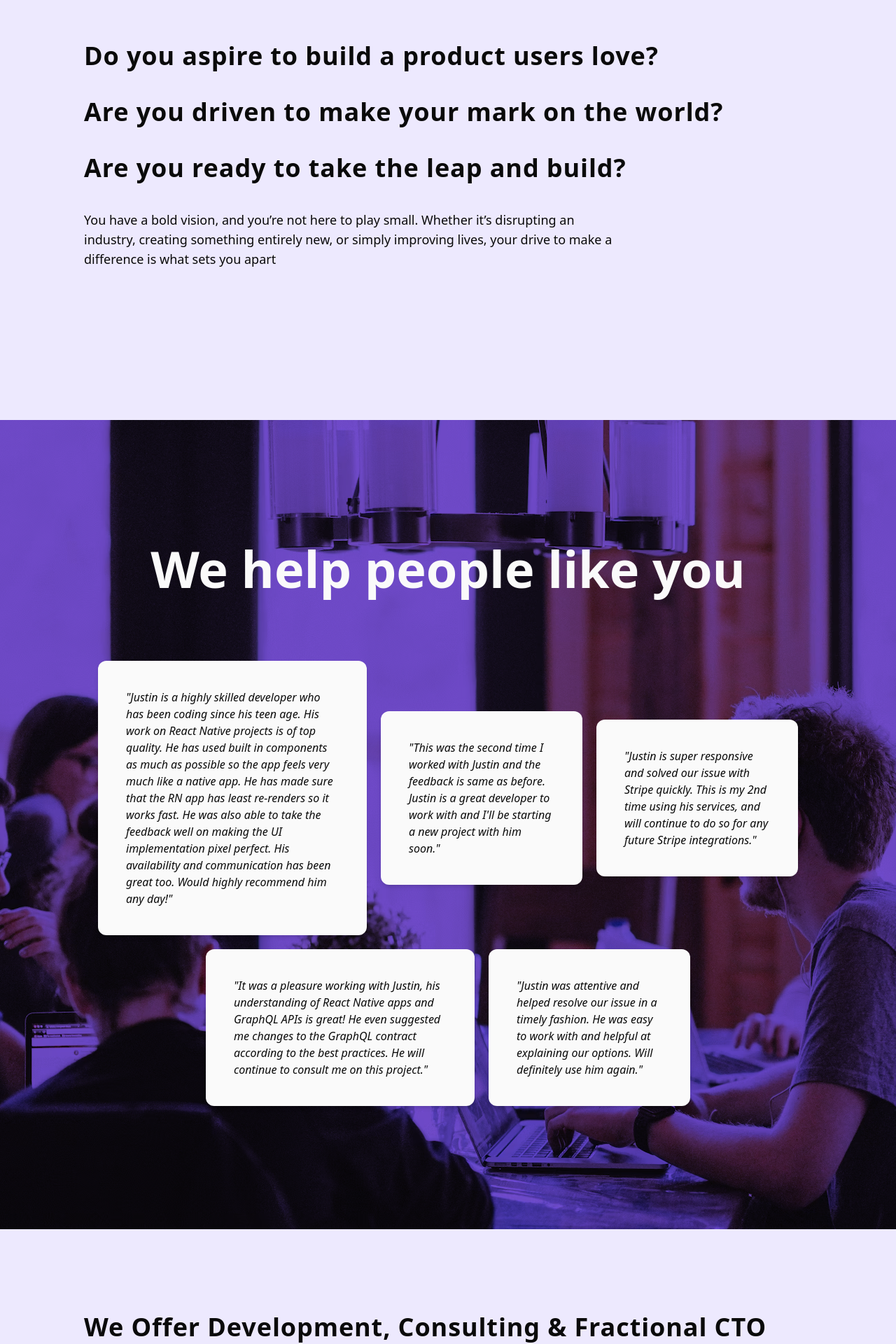
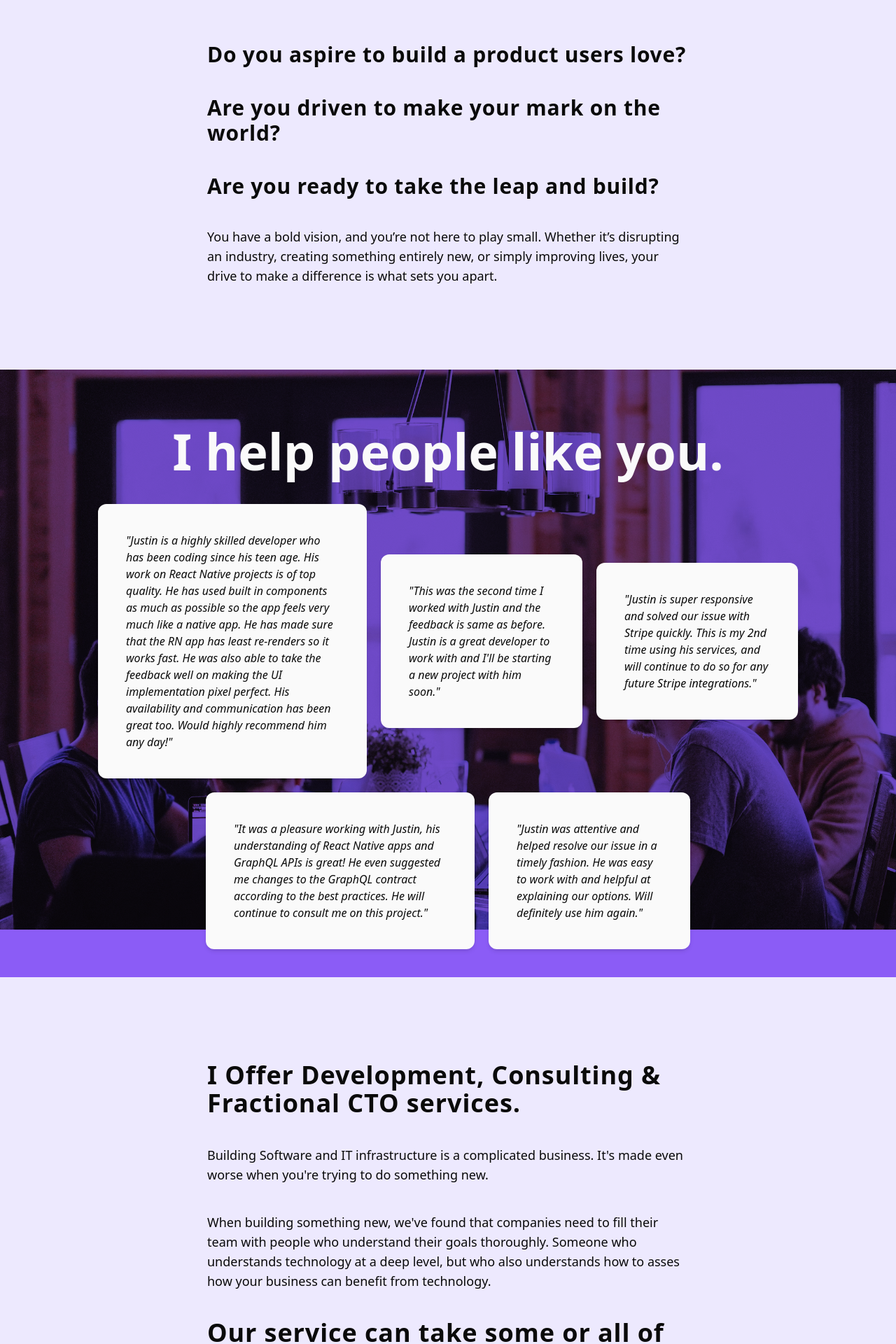
Before and after one commit to FFX3/supabase-nextjs-rn-template, a Next.js app in the folder nextjs/: page / in a window 1280 px wide. Shown: the part 860-2780 px from the top of the page at 70% size. Built offline with nearby package versions, Linux system fonts and the light colour scheme.

Commit message:
landing page built

```diff
--- a/nextjs/package.json
+++ b/nextjs/package.json
@@ -11,6 +11,7 @@
     "relay": "relay-compiler"
   },
   "dependencies": {
+    "@calcom/embed-react": "^1.5.2",
     "@emotion/react": "^11.14.0",
     "@emotion/styled": "^11.14.0",
     "@fontsource/roboto": "^5.1.0",
--- a/nextjs/src/app/globals.css
+++ b/nextjs/src/app/globals.css
@@ -68,6 +68,9 @@
     background: no-repeat url(/collaboration.avif);
     background-blend-mode: multiply;
     background-position: bottom;
+    height: 100%;
+    background-size: cover;
+    z-index: -10;
 }
 
 @keyframes animate {
@@ -76,19 +79,6 @@
   }
   100% {
     transform: translate(-25%, -75%) rotate(360deg);
-  }
-}
-
-@media (min-width: 1250px) {
-  @keyframes expand {
-    0% {
-      width: 50vw;
-      height: 50vw;
-    }
-    100% {
-      width: 180vw;
-      height: 180vw;
-    }
   }
 }
 
--- a/nextjs/src/app/page.tsx
+++ b/nextjs/src/app/page.tsx
@@ -29,11 +29,11 @@ function CTASqueeze() {
 
 function CTA3Tier() {
     return (
-        <section className="bg-violet-100 text-neutral-950 p-3 isolate pb-72">
-          <div className="m-auto max-w-7xl p-10 text-center">
-            <h3 className="m-10 text-center text-4xl font-semibold tracking-wide">How can we help you?</h3>
-            <div className="w-full grid grid-cols-3 text-left gap-4">
-                <div className="m-auto bg-white p-10 rounded-xl shadow-md h-full flex flex-col gap-6 justify-between">
+        <section className="bg-violet-100 text-neutral-950 p-3 isolate pb-72" id="CTA">
+          <div className="m-auto max-w-7xl text-center">
+            <h3 className="md:my-10 text-center text-2xl md:text-4xl p-10 font-semibold tracking-wide">How can I help you?</h3>
+            <div className="w-full grid lg:grid-cols-3 text-left gap-4">
+                <div className="m-auto bg-white p-10 rounded-xl shadow-md h-full w-full flex flex-col gap-6 justify-between">
                   <div>
                     <h4 className="text-left text-lg font-semibold tracking-wide">
                       Project planning consultation
@@ -44,31 +44,30 @@ function CTA3Tier() {
                       estimate costs?
                     </p>
                     <p className="mt-4">
-                      We'll go over you project, I'll take notes all your
-                      questions and project requirements. After that meeting
-                      I'll do the necessary research and comeback with a
-                      gameplan tailor made for you.
+                      We'll go over your project, and I'll note all your
+                      questions and project requirements. After that meeting,
+                      I'll do the necessary research and come back with a game
+                      plan tailored for you.
                     </p>
                   </div>
                   <div>
                     <p className="text-center text-4xl font-semibold">
                       $479
                     </p>
-                    <a href="/project-planning-and-consultation">
-                      <div className="bg-violet-700 text-white font-semibold p-4 rounded-lg mt-4 text-center" >
+                    <a href="/offers/project-planning">
+                      <div className="bg-violet-700 hover:bg-violet-500 text-white font-semibold p-4 rounded-lg mt-4 text-center" >
                         Book now
                       </div>
                     </a>
                   </div>
                 </div>
-                <div className="m-auto bg-white p-10 rounded-xl shadow-md h-full flex flex-col gap-6 justify-between">
+                <div className="m-auto bg-white p-10 rounded-xl shadow-md h-full w-full flex flex-col gap-6 justify-between">
                   <div>
                     <h4 className="text-left text-lg font-semibold tracking-wide">
                       Software Development
                     </h4>
                     <p className="mt-4">
-                      Are you ready to start building your application? Do you
-                      know exactly what you need?
+                      Are you ready to start building your application?
                     </p>
                     <p className="mt-4">
                       Let's set up some milestones and get building!
@@ -78,12 +77,14 @@ function CTA3Tier() {
                     <p className="text-center text-4xl font-semibold">
                       Starting at $5000
                     </p>
-                    <div className="bg-violet-700 text-white font-semibold p-4 rounded-lg mt-4 text-center" >
+                    <a href="/offers/software-development">
+                      <div className="bg-violet-700 hover:bg-violet-500 text-white font-semibold p-4 rounded-lg mt-4 text-center" >
                         Start building
                       </div>
+                    </a>
                   </div>
                 </div>
-                <div className="m-auto bg-white p-10 rounded-xl shadow-md h-full flex flex-col gap-6 justify-between">
+                <div className="m-auto bg-white p-10 rounded-xl shadow-md h-full w-full flex flex-col gap-6 justify-between">
                   <div>
                     <h4 className="text-left text-lg font-semibold tracking-wide">
                       Fractional CTO
@@ -96,14 +97,16 @@ function CTA3Tier() {
                       your IT infrastructure?
                     </p>
                     <p className="mt-4">
-                      Do you need someone with technical experience on your
-                      team to help make sound business decisions?
+                      Do you need someone on your team with technical
+                      experience to help make sound business decisions?
                     </p>
                   </div>
                   <div>
-                    <div className="bg-violet-700 text-white font-semibold p-4 rounded-lg mt-4 text-center" >
+                    <a href="/offers/fractional-cto">
+                      <div className="bg-violet-700 hover:bg-violet-500 text-white font-semibold p-4 rounded-lg mt-4 text-center" >
                         Interview
                       </div>
+                    </a>
                   </div>
                 </div>
             </div>
@@ -115,16 +118,13 @@ function CTA3Tier() {
 
 function HeroSection() {
     return (
-      <section className="isolate z-0 bg-neutral-50 text-neutral-50">
-        <a href="/blog" className="text-white z-10 float-end p-10 underline underline-offset-2 mix-blend-difference">Blog</a>
-        <div className="h-screen w-screen absolute rotate-45 hidden">
-          <div className="h-screen w-1/2 right-0 absolute bg-neutral-900" />
-        </div>
+      <section className="isolate z-0 text-neutral-50">
+        <a href="/blog" className="hidden text-white z-10 absolute right-0 p-10 underline underline-offset-2 mix-blend-difference">Blog</a>
         <div className="liquid overflow-hidden" />
-        <div className="h-screen flex items-center justify-center">
+        <div className="h-screen flex items-center justify-center w-screen">
           <div className="max-w-xl m-3">
-            <h1 className="text-6xl md:text-8xl font-semibold mix-blend-difference text-white">Launch&nbsp;Big. Lead&nbsp;Bold.</h1>
-            <h2 className="mt-4 text-2xl font-semibold text-violet-100 tracking-widest">Helping early entrepreneurs turn ambitious ideas into reality.</h2>
+            <h1 className="text-5xl sm:text-6xl lg:text-8xl font-semibold mix-blend-difference text-white">Launch&nbsp;Big. Lead&nbsp;Bold.</h1>
+            <h2 className="mt-4 sm:text-2xl font-semibold text-violet-100 tracking-widest">Helping early entrepreneurs turn ambitious ideas into reality.</h2>
             <a href="#CTA" className="cta-button tracking-wider text-3xl font-semibold p-4 mt-4 max-w-xs text-neutral-900">
               Let's Start Building
             </a>
@@ -136,43 +136,48 @@ function HeroSection() {
 
 function SocialProof() {
     return (<>
-        <section className="img-bg bg-violet-100 text-neutral-950 p-3 md:p-20 mt-24 isolate shadow-xl">
-          <h3 className="text-7xl font-semibold text-center m-24 text-neutral-50">We help people like you</h3>
-          <div className="flex gap-5 justify-center items-center flex-wrap max-w-5xl mx-auto m-24">
-            <div className="w-96 shadow-md rounded-xl p-10 bg-neutral-50">
+        <section className="text-neutral-950 bg-violet-500 isolate shadow-xl">
+          <div className="img-bg h-full w-full absolute hidden lg:block" />
+          <div className="w-full flex items-center flex-col py-10">
+            <h3 className="text-2xl md:text-7xl font-semibold text-center my-3 md:my-10 text-neutral-50">I help people like you.</h3>
+            <div className="px-3">
+              <div className="flex gap-5 justify-center items-center flex-wrap max-w-5xl md:mx-auto">
+                <div className="md:w-96 shadow-md rounded-xl p-10 bg-neutral-50">
                   <p className="">
                   <i>
                   "Justin is a highly skilled developer who has been coding since his teen age. His work on React Native projects is of top quality. He has used built in components as much as possible so the app feels very much like a native app. He has made sure that the RN app has least re-renders so it works fast. He was also able to take the feedback well on making the UI implementation pixel perfect. His availability and communication has been great too. Would highly recommend him any day!"
                       </i>
                   </p>
                 </div>
-            <div className="w-72 shadow-md rounded-xl p-10 bg-neutral-50">
+                <div className="md:w-72 shadow-md rounded-xl p-10 bg-neutral-50">
                   <p className="">
                   <i>
                   "This was the second time I worked with Justin and the feedback is same as before. Justin is a great developer to work with and I'll be starting a new project with him soon."
                       </i>
                   </p>
                 </div>
-            <div className="w-72 shadow-md rounded-xl p-10 bg-neutral-50">
+                <div className="md:w-72 shadow-md rounded-xl p-10 bg-neutral-50">
                   <p className="">
                   <i>
                   "Justin is super responsive and solved our issue with Stripe quickly. This is my 2nd time using his services, and will continue to do so for any future Stripe integrations."
                       </i>
                   </p>
                 </div>
-            <div className="w-96 shadow-md rounded-xl p-10 bg-neutral-50">
+                <div className="md:w-96 shadow-md rounded-xl p-10 bg-neutral-50">
                   <p className="">
                   <i>
                   "It was a pleasure working with Justin, his understanding of React Native apps and GraphQL APIs is great! He even suggested me changes to the GraphQL contract according to the best practices. He will continue to consult me on this project."
                       </i>
                   </p>
                 </div>
-            <div className="w-72 shadow-md rounded-xl p-10 bg-neutral-50">
+                <div className="md:w-72 shadow-md rounded-xl p-10 bg-neutral-50">
                   <p className="">
                   <i>
                   "Justin was attentive and helped resolve our issue in a timely fashion. He was easy to work with and helpful at explaining our options. Will definitely use him again."
                       </i>
                   </p>
+                </div>
+              </div>
             </div>
           </div>
         </section>
@@ -183,9 +188,9 @@ function TopRatedOnUpwork() {
     return (
         <section>
           <div>
-            <h3 className="text-5xl font-semibold text-center mb-14"  id="CTA">Top rated on upwork</h3>
+            <h3 className="text-2xl md:text-5xl font-semibold text-center md:mb-14">Top rated on Upwork</h3>
             <div className="p-4">
-              <img src="/upwork.png" className="m-auto bg-white p-10 rounded-xl shadow-md" />
+              <img src="/upwork.png" className="m-auto bg-white p-3 md:p-10 rounded-xl shadow-md" />
             </div>
           </div>
         </section>
@@ -195,15 +200,15 @@ function TopRatedOnUpwork() {
 function Aspirations() {
     return (<>
         <section className="bg-violet-100 text-neutral-950 p-3 md:p-10 isolate">
-          <div className="m-auto max-w-7xl p-10 text-center">
-              <h3 className="m-10 text-left text-4xl font-semibold tracking-wide">Do you aspire to build a product users love?</h3>
-              <h3 className="m-10 text-left text-4xl font-semibold tracking-wide">Are you driven to make your mark on the world?</h3>
-              <h3 className="m-10 text-left text-4xl font-semibold tracking-wide">Are you ready to take the leap and build?</h3>
-              <p className="m-10 text-lg max-w-3xl text-left">
+          <div className="m-auto max-w-3xl p-10 text-center">
+              <h3 className="my-4 md:my-10 text-left md:text-3xl font-semibold tracking-wide">Do you aspire to build a product users love?</h3>
+              <h3 className="my-4 md:my-10 text-left md:text-3xl font-semibold tracking-wide">Are you driven to make your mark on the world?</h3>
+              <h3 className="my-4 md:my-10 text-left md:text-3xl font-semibold tracking-wide">Are you ready to take the leap and build?</h3>
+              <p className="my-4 md:my-10 text-sm md:text-lg max-w-3xl text-left">
                 You have a bold vision, and you’re not here to play small.
                 Whether it’s disrupting an industry, creating something
                 entirely new, or simply improving lives, your drive to make a
-                difference is what sets you apart
+                difference is what sets you apart.
               </p>
           </div>
         </section>
@@ -213,24 +218,24 @@ function Aspirations() {
 function WhatWeDo() {
     return (<>
         <section className="bg-violet-100 text-neutral-950 p-3 md:p-10 isolate">
-          <div className="m-auto max-w-7xl p-10 text-center">
-              <h3 className="m-10 text-left text-4xl font-semibold tracking-wide">We Offer Development, Consulting & Fractional CTO services</h3>
-              <p className="m-10 mt-4 text-lg max-w-3xl text-left">
-                Building Software and IT infrastructure is complicated
-                business. It's made even worse when you're trying to do
-                something new.
+          <div className="m-auto max-w-3xl p-10 text-center mx-auto">
+              <h3 className="my-10 text-left text-2xl md:text-4xl font-semibold tracking-wide">I Offer Development, Consulting & Fractional CTO services.</h3>
+              <p className="my-10 mt-4 text-sm md:text-lg text-left">
+                Building Software and IT infrastructure is a complicated
+                business. It's made even worse when you're trying to do something
+                new.
               </p>
-              <p className="m-10 mt-4 text-lg max-w-3xl text-left">
-                When building something new we've found that companies need to
+              <p className="my-10 mt-4 text-sm md:text-lg text-left">
+                When building something new, we've found that companies need to
                 fill their team with people who understand their goals
-                throughly. Someone who understands technology at a deep level,
-                but who also understands how to asses how you business can
-                benifit from technology.
+                thoroughly. Someone who understands technology at a deep level,
+                but who also understands how to asses how your business can
+                benefit from technology.
               </p>
-              <h3 className="m-10 text-left text-4xl font-semibold tracking-wide">Our service can take some or all of these forms</h3>
-              <ol className="m-10 mt-4 pl-10 text-md max-w-3xl text-left list-disc">
+              <h3 className="my-10 text-left text-2xl md:text-4xl font-semibold tracking-wide">Our service can take some or all of these forms.</h3>
+              <ol className="my-10 mt-4 pl-10 text-sm md:text-md text-left list-disc">
                 <li>
-                  Managing IT operations in an efficient and secure maner.
+                  Managing IT operations in an efficient and secure manner.
                 </li>
                 <li>
                   Overseeing product development.
@@ -242,7 +247,7 @@ function WhatWeDo() {
                   Develop and supervise the onboarding and offboarding process.
                 </li>
                 <li>
-                  Discovering reliable and recurring revenu streams by
+                  Discovering reliable and recurring revenue streams by
                   determining product market fit.
                 </li>
                 <li>
```
Also changed, not shown: nextjs/src/app/offers/fractional-cto/page.tsx (added, +9 -0 lines), nextjs/src/app/offers/project-planning/page.tsx (added, +9 -0 lines), nextjs/src/app/offers/software-development/page.tsx (added, +9 -0 lines), nextjs/src/features/appointments/components/calcom.tsx (added, +26 -0 lines), nextjs/src/middleware.ts (deleted, +0 -19 lines), 2 other files (tests, documents, lock files or other folders). Lines whose indentation alone changed are shown as unchanged.
